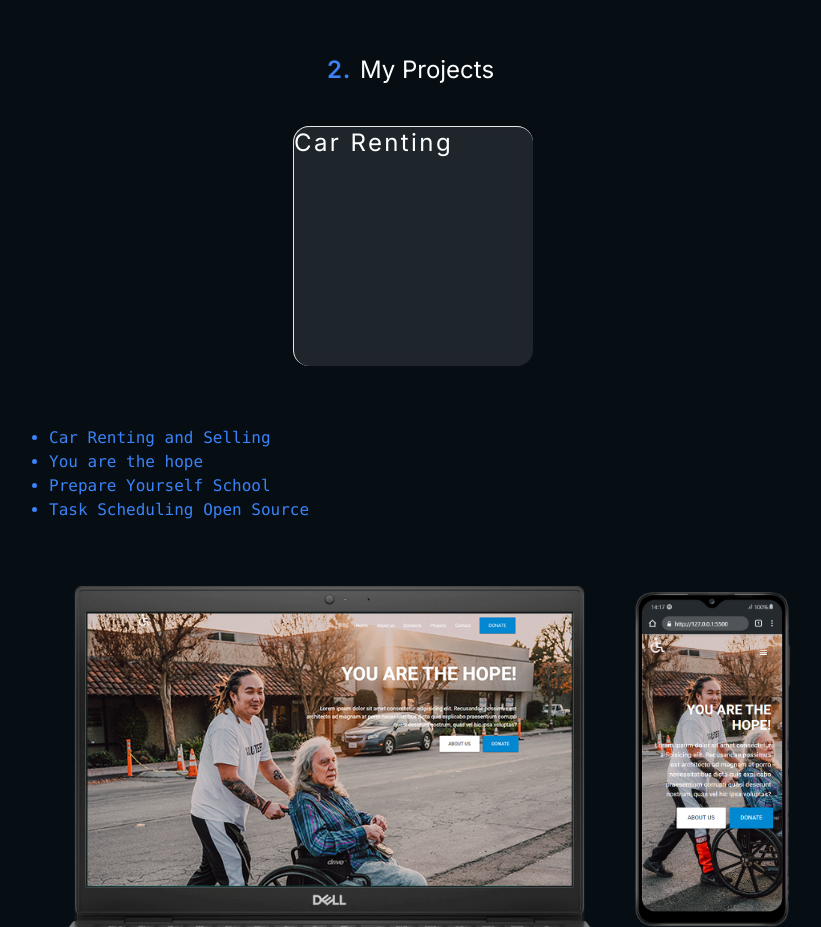
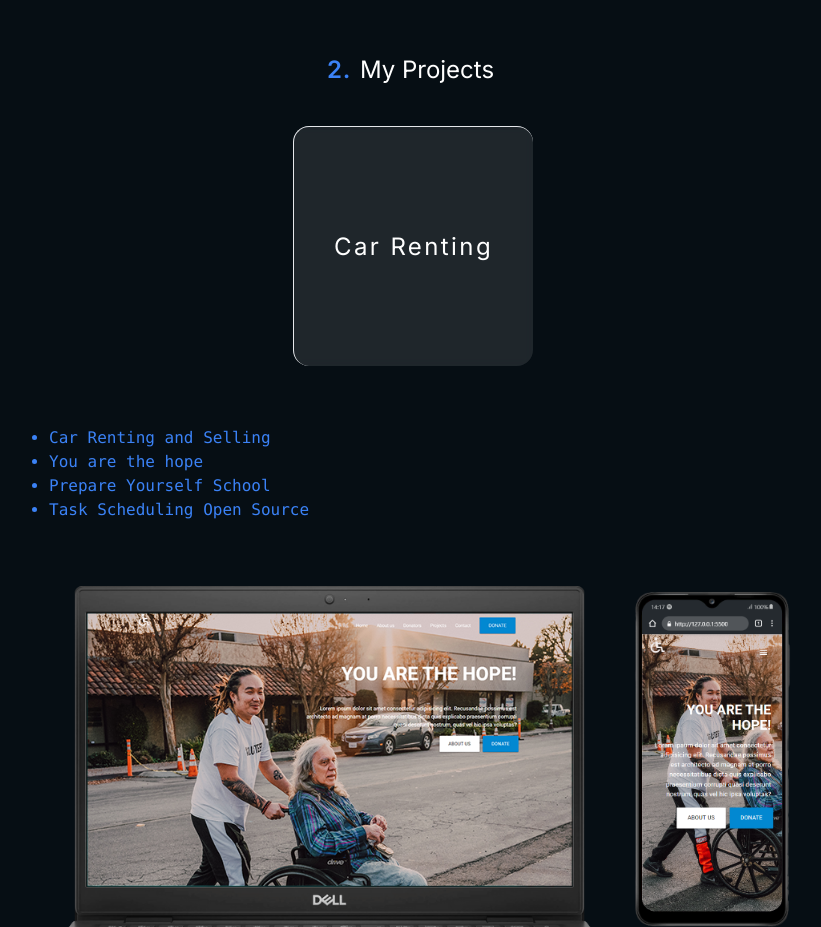
Before and after one commit to leovizeu/portfolio-vizeu, a Next.js app: page / in a window 1280 px wide. Shown: the part 2140-3067 px from the top of the page, without its empty margins (227-1048 px from the left). Built offline with nearby package versions, Linux system fonts and the light colour scheme.

Commit message:
still tryind to make the card work

```diff
--- a/src/app/Components/Card.tsx
+++ b/src/app/Components/Card.tsx
@@ -4,7 +4,7 @@ import Tilt from 'react-parallax-tilt';
 import Image from 'next/image';
 import { CardProps } from '../../../types';
 
-function Card ({title, image, href, handleClick}: CardProps) {
+function Card ({title, href, handleClick, image}: CardProps) {
   return (
     <div className="h-80 relative overflow-hidden flex justify-center items-center">
       <div className="h-40-r w-40-r bg-gradient-to-r from-green-400 to-blue-500 rounded-full absolute left-2/3 -top-56 transform rotate-160 animate-pulse"></div>
@@ -15,14 +15,11 @@ function Card ({title, image, href, handleClick}: CardProps) {
           disabled={false}
           type={'button'}
           onClick={handleClick}
+          className='flex justify-center items-center h-full w-full cursor-pointer'
           >
             <span className={`text-white font-poppins text-2xl tracking-widest`}>
               {title}
             </span>
-            <div className='h-full flex flex-col justify-evenly items-center cursor-pointer'>
-
-            <a href="http://"></a>
-          </div>
           </button>
         </div>
       </Tilt>
--- a/src/app/Components/Projects.tsx
+++ b/src/app/Components/Projects.tsx
@@ -21,13 +21,14 @@ function Projects() {
       </h1>
 
       <Card
-      title={'Car Renting'}
-      image={<Image src="/CarRentBoth.png"
-      alt="Car Rent"
-      height={300}
-      width={300} />}
-      href={''}
-      />
+        title={'Car Renting'}
+        href={'https://car-selling-site-nine.vercel.app'}
+        handleClick={handleScroll}
+      >
+        <div>
+          <Image src='/carselling.png' alt='Car Selling Site'  height={368} width={960} objectFit='contain'/>
+        </div>
+      </Card>
 
       <div className='flex justify-between font-mono'>
         <ul className='text-blue-500 list-disc pl-5 pt-5'>
```
